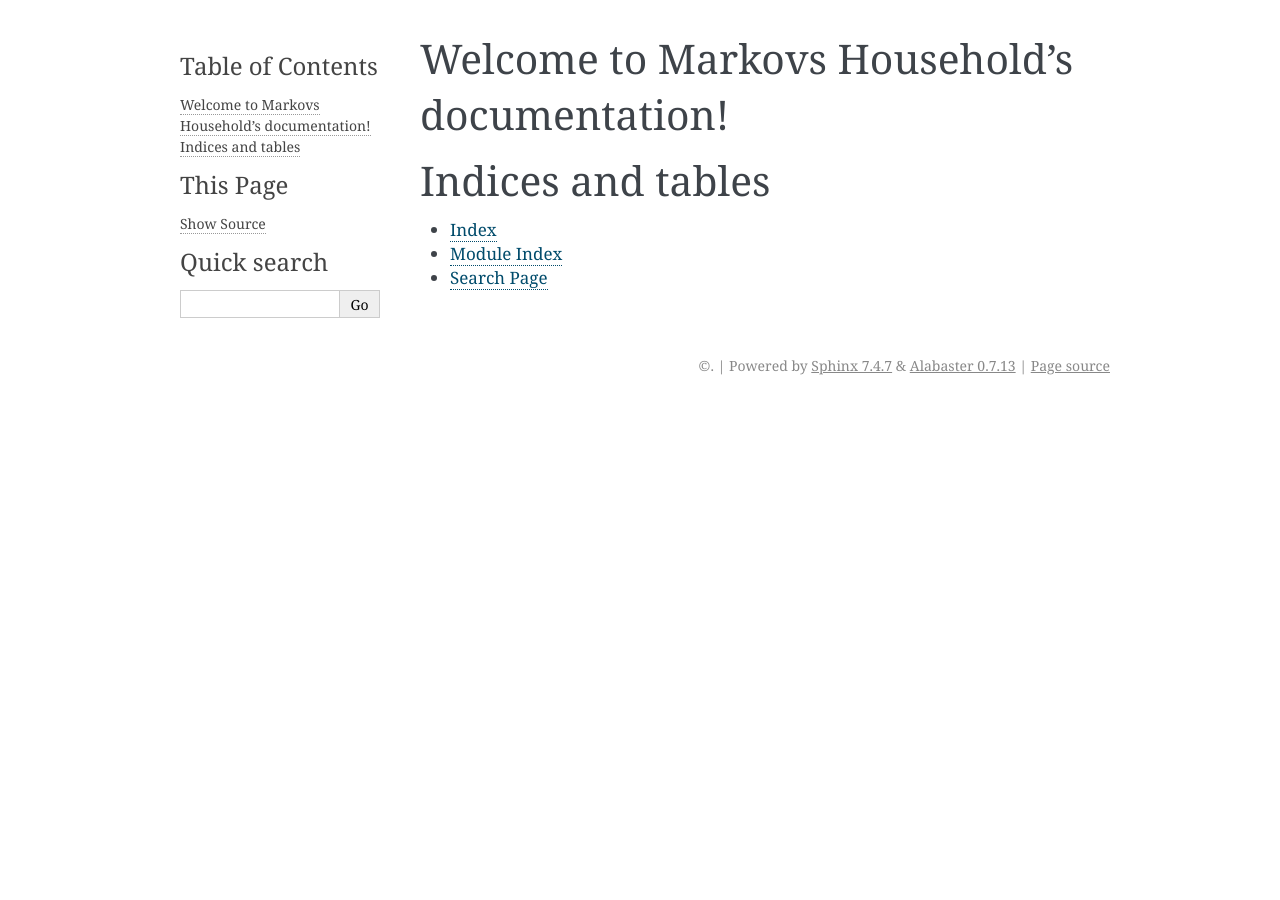
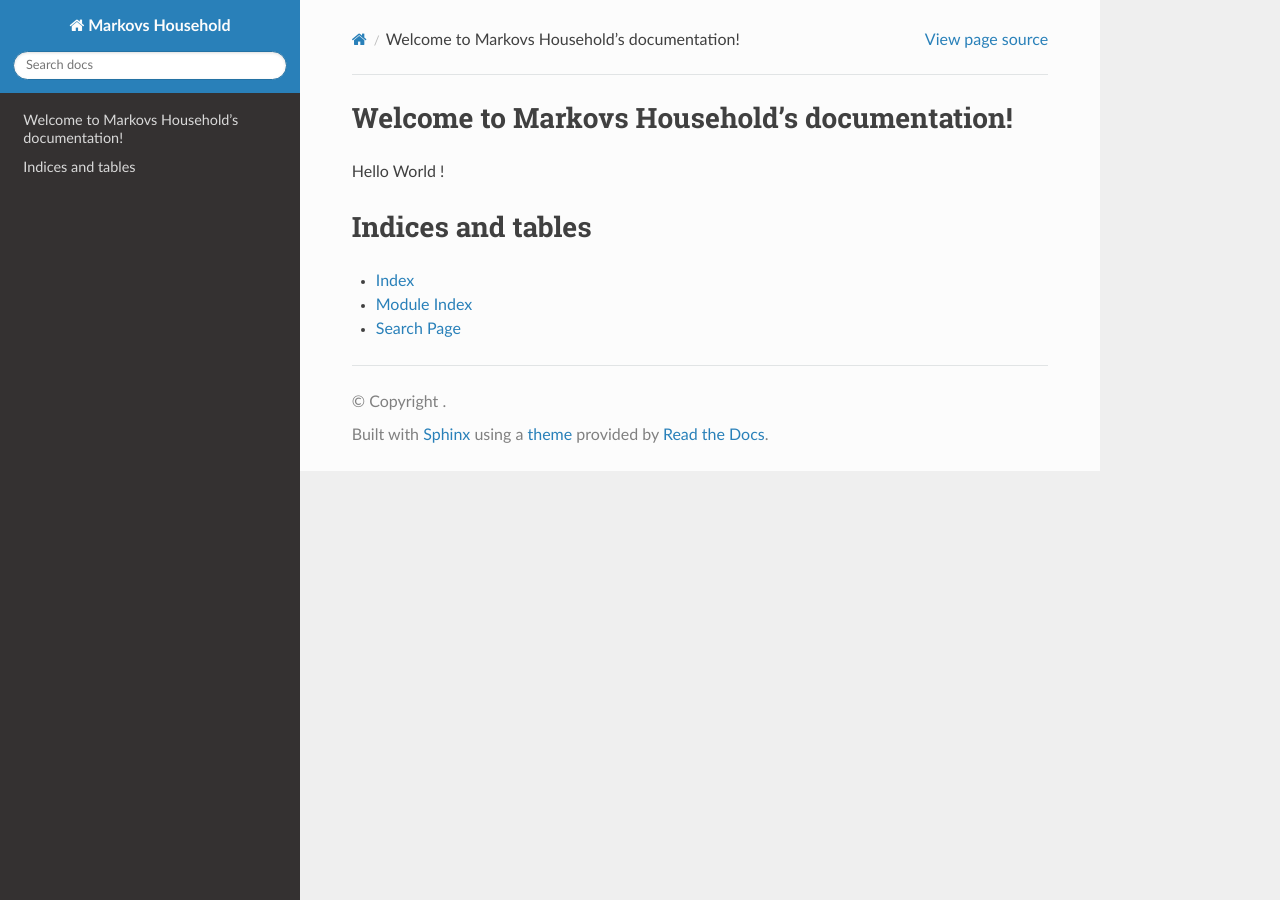
Before and after one commit to ie3-institute/MarkovsHousehold, a Sphinx documentation site: the page built from docs/index.rst, in a window 1280 px wide. Built offline with Sphinx 7.4.7 and the Read the Docs theme 2.0.0, drawn with Linux system fonts in a browser that asks for light colours.

Commit message:
adjust theme and authors

```diff
--- a/docs/conf.py
+++ b/docs/conf.py
@@ -19,7 +19,7 @@
 
 project = 'Markovs Household'
 copyright = ''
-author = ''
+author = 'Johannes Hiry, Chris Kittl, Jawana Gabrielski, Nils Offermann, Thomas Oberließen'
 
 # The full version, including alpha/beta/rc tags
 release = '0.0.1'
@@ -47,7 +47,7 @@
 # The theme to use for HTML and HTML Help pages.  See the documentation for
 # a list of builtin themes.
 #
-html_theme = 'alabaster'
+html_theme = 'sphinx_rtd_theme'
 
 # Add any paths that contain custom static files (such as style sheets) here,
 # relative to this directory. They are copied after the builtin static files,
--- a/docs/index.rst
+++ b/docs/index.rst
@@ -5,6 +5,8 @@
 
 Welcome to Markovs Household's documentation!
 =============================================
+
+Hello World !
 
 .. toctree::
    :maxdepth: 2
```
